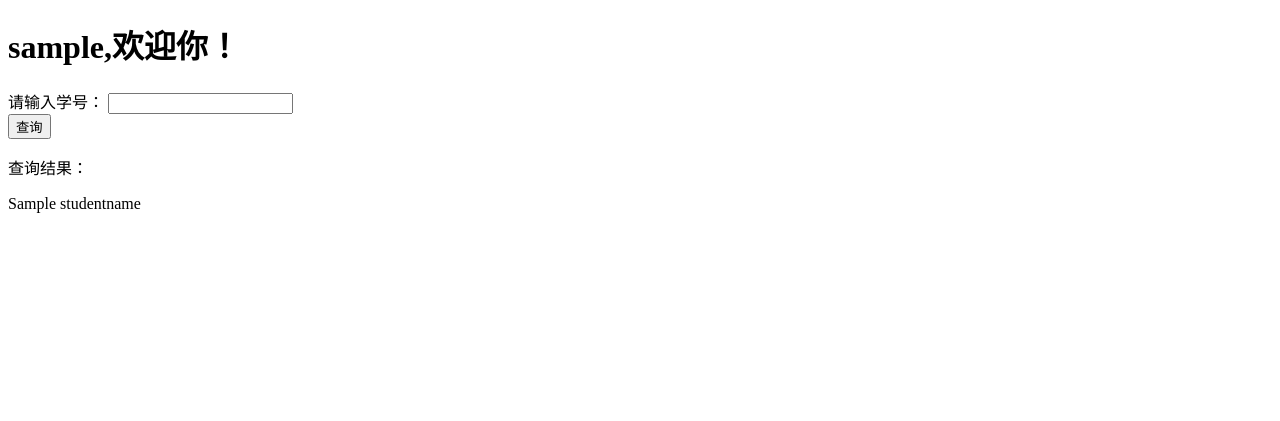
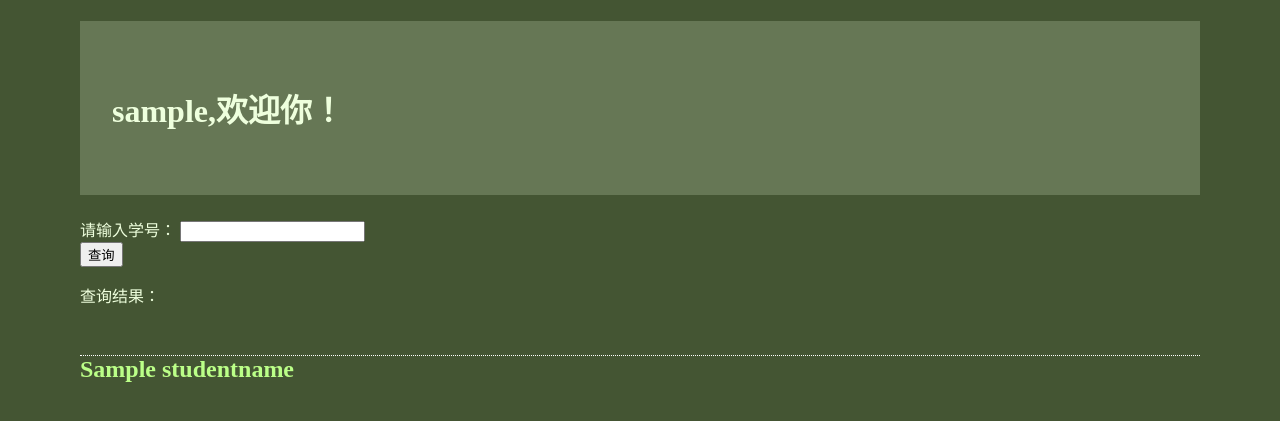
Before and after one commit to John-Shaw/SMSweb-django, a Django app: template SMS/templates/search.html in a window 1280 px wide. Shown: the top 421 px of the page. Run offline with Django 3.2, Linux system fonts and the light colour scheme; the template is opened without the code that fills it: most values are stand-ins (such as "Sample title", 1, 10 or a date in 2020).

Commit message:
improve html

```diff
--- a/SMS/templates/search.html
+++ b/SMS/templates/search.html
@@ -3,7 +3,13 @@
 <html xmlns="http://www.w3.org/1999/xhtml" xml:lang="en" lang="en">
 <head>
     <meta http-equiv="Content-Type" content="text/html; charset=UTF-8" />
-    <title></title>
+    <title>学籍查询</title>
+    <style type="text/css">
+    body{color:#efd;background:#453;padding:0 5em;margin:0}
+    h1{padding:2em 1em;background:#675}
+    h2{color:#bf8;border-top:1px dotted #fff;margin-top:2em}
+    p{margin:1em 0}
+  </style>
 </head>
 <body>
     <h1>{{username}},欢迎你！</h1>
@@ -15,7 +21,7 @@
     <input type="submit" value = "查询" />
     <div>
         <p>查询结果：</p>
-        <p>{{ studentname }}</p>
+        <h2>{{ studentname }}</h2>
     </div>
 </form>
 </body>
--- a/SMS/views.py
+++ b/SMS/views.py
@@ -40,10 +40,10 @@ def search(request):
         user = User.objects.get(studentID=studentid)
         if user:
             studentname = user.studentName
-            return render_to_response('search.html', {'studentname': studentname})
+            return render_to_response('search.html', {'studentname': studentname,'username': studentid})
         else:
-            return render_to_response('search.html', {'studentname': 'test name'})
-            # return HttpResponseRedirect('/search')
+            # return render_to_response('search.html', {'studentname': 'test name'})
+            return HttpResponseRedirect('/search')
 
 
     return render(request, 'search.html')
```
